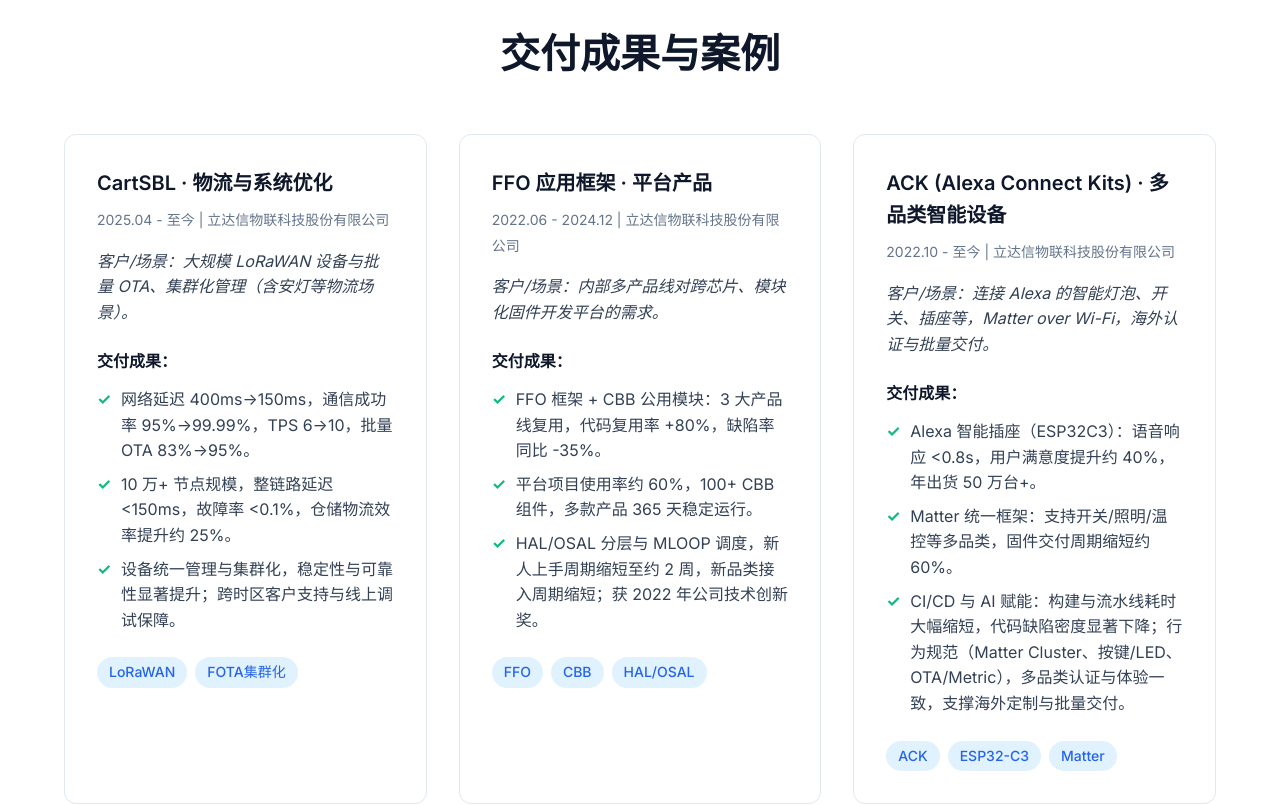
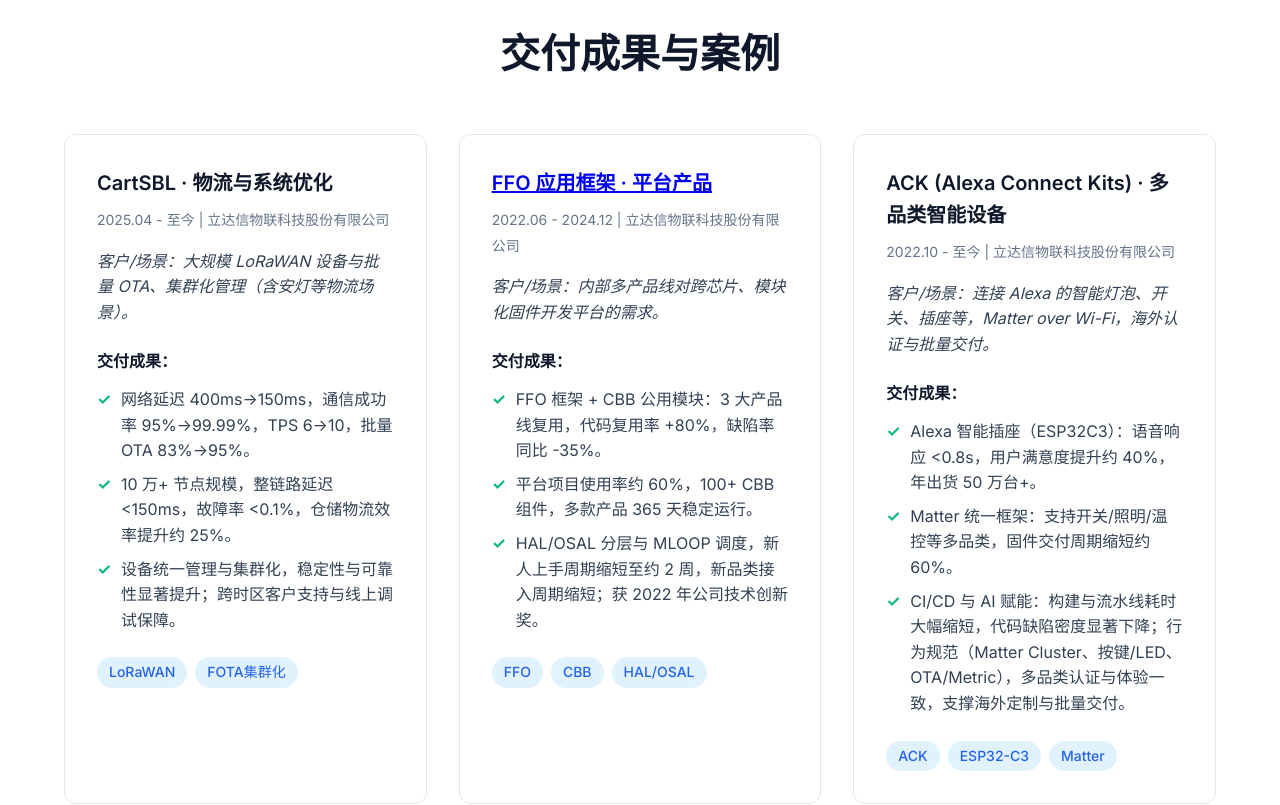
Before and after one commit to OliverHuang0619/resume, a plain HTML site: page index.html in a window 1280 px wide. Shown: the part 1340-2145 px from the top of the page. Drawn offline with Linux system fonts and the light colour scheme.

```diff
--- a/index.html
+++ b/index.html
@@ -169,7 +169,11 @@
 
                 <div class="project-card">
                     <div class="project-header">
-                        <h3>FFO 应用框架 · 平台产品</h3>
+                        <h3>
+                            <a href="https://oliverhuang0619.github.io/ffo/#/" target="_blank" rel="noopener noreferrer">
+                                FFO 应用框架 · 平台产品
+                            </a>
+                        </h3>
                         <span class="project-period">2022.06 - 2024.12 | 立达信物联科技股份有限公司</span>
                     </div>
                     <p class="project-client">客户/场景：内部多产品线对跨芯片、模块化固件开发平台的需求。</p>
@@ -349,3 +353,10 @@
                     <h3>善用 AI 提升效能</h3>
                     <p>系统性引入 AI 辅助编码、评审与文档，结合平台化工具链，让团队更快验证想法、减少低价值重复劳动。</p>
                 </div>
+            </div>
+        </div>
+    </section>
+
+    <script src="js/main.js"></script>
+</body>
+</html>
```
Also changed, not shown: .specstory/statistics.json.
